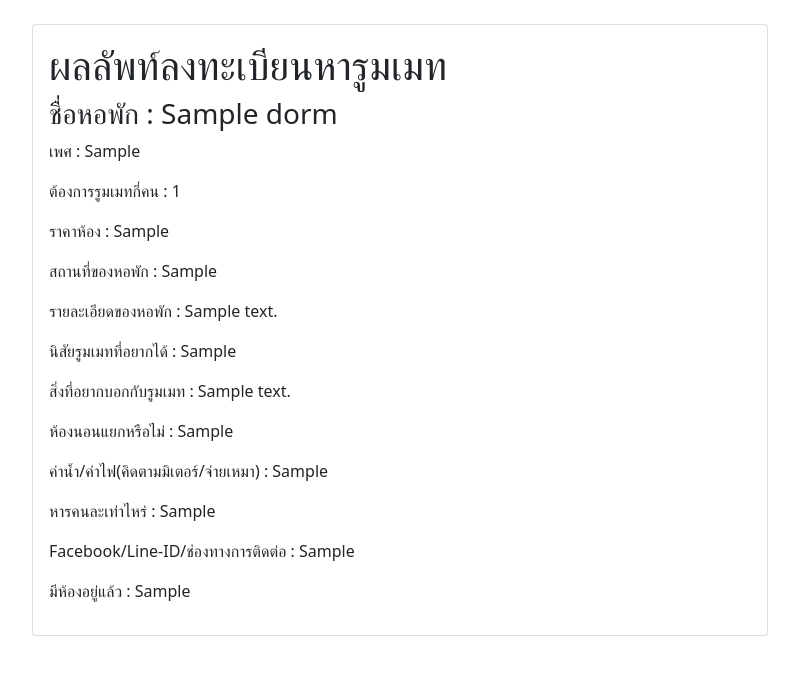
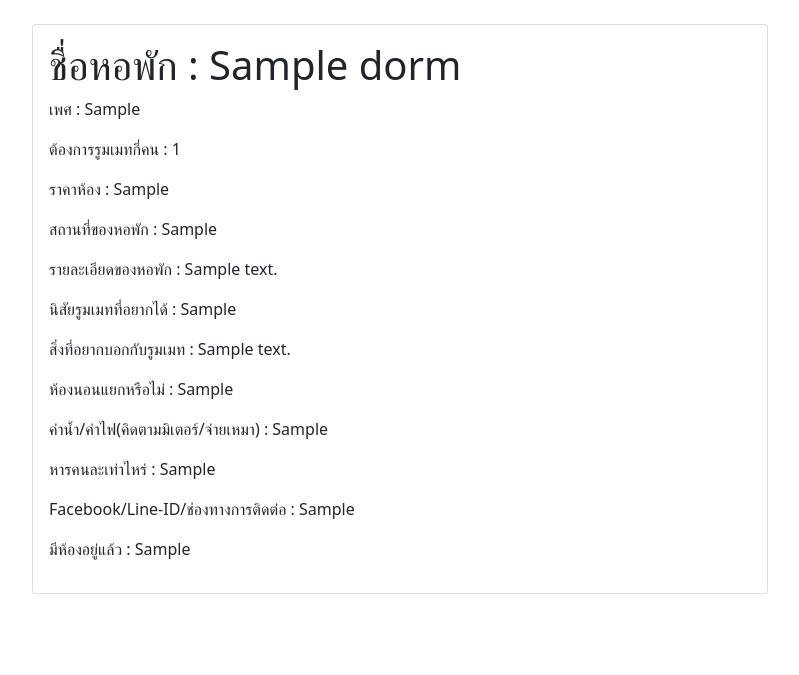
Before and after one commit to aodsrypg/WebAppProject, a Django app: page /result?id=1 in a window 1280 px wide. Shown: the part 56-731 px from the top of the page, without its empty margins (240-1039 px from the left). Run offline with Django 4.2, Linux system fonts and the light colour scheme; tables that the repository leaves empty hold one stand-in row (values such as "Sample post"); some libraries are stand-ins or nearby versions.

Commit message:
Semi-final

```diff
--- a/DjangoTest/templates/result.html
+++ b/DjangoTest/templates/result.html
@@ -8,10 +8,10 @@
             <div class="card mt-4">
                 <div class="card-body">
 
-                    <h1>ผลลัพท์ลงทะเบียนหารูมเมท</h1>
+                    <h1>ชื่อหอพัก : {{dorms.dormName}}</h1>
 
                     <!-- <h3>ID : {{dorms.id}}</h3> -->
-                    <h3>ชื่อหอพัก : {{dorms.dormName}}</h3>
+                    <!-- <h3>ชื่อหอพัก : {{dorms.dormName}}</h3> -->
                     <p>เพศ : {{dorms.sex}}</p>
                     <p>ต้องการรูมเมทกี่คน : {{dorms.mateNumber}}</p>
                     <p>ราคาห้อง : {{dorms.rent}}</p>
```
